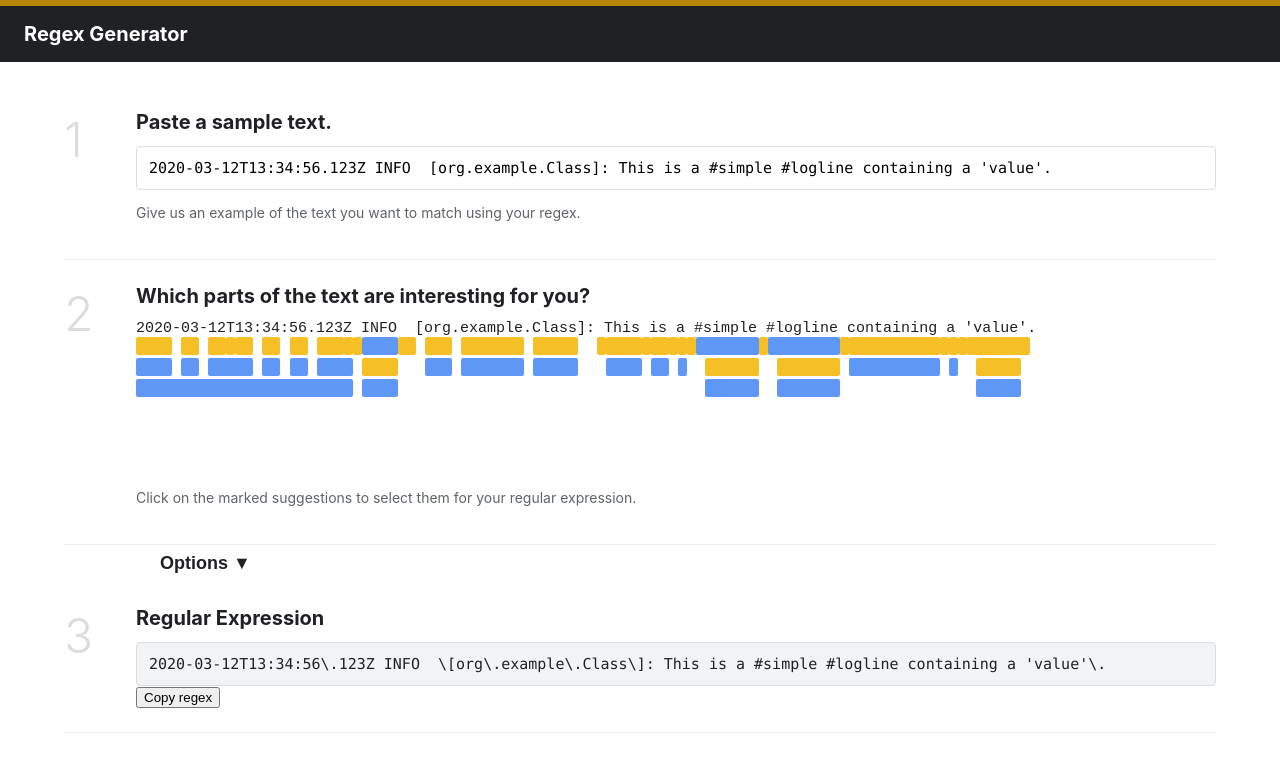
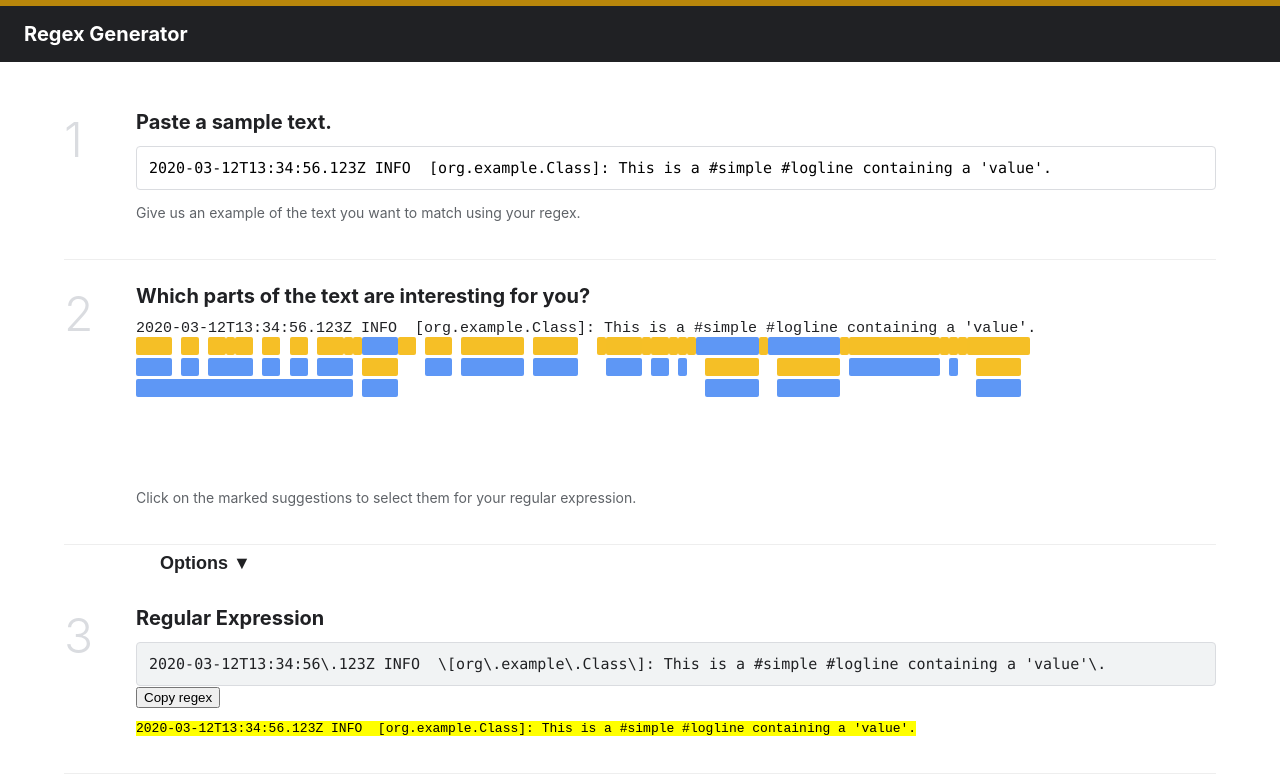
Before and after one commit to helmedeiros/regex-generator, a React app: page / in a window 1280 px wide. Shown: the top 774 px of the page. Built offline with nearby package versions, Linux system fonts and the light colour scheme.

Commit message:
feat: preview regex matches on the sample

```diff
--- a/src/app/App.tsx
+++ b/src/app/App.tsx
@@ -1,12 +1,14 @@
 import * as React from "react";
 import { OptionsPanel } from "../components/OptionsPanel";
 import { RegexOutput } from "../components/RegexOutput";
+import { RegexPreview } from "../components/RegexPreview";
 import { SampleInput } from "../components/SampleInput";
 import { Step } from "../components/Step";
 import { Suggestions } from "../components/Suggestions";
 import { recognize } from "../recognizers/recognize";
+import { findMatches } from "../regex/findMatches";
 import { Match } from "../regex/match";
-import { applyOptions, defaultOptions, RegexOptions } from "../regex/options";
+import { applyOptions, defaultOptions, flagsFor, RegexOptions } from "../regex/options";
 import { buildRegexFromMatches } from "../regex/regexFromMatches";
 import { layoutSuggestions, SuggestionBox } from "../suggestions/layout";
 import { copyText } from "./copyText";
@@ -25,6 +27,8 @@ export class App extends React.Component<{}, AppState> {
   public render() {
     const boxes = layoutSuggestions(recognize(this.state.sample));
     const regex = this.currentRegex();
+    const core = buildRegexFromMatches(this.state.sample, this.state.selected);
+    const ranges = findMatches(this.state.sample, core, flagsFor(this.state.options));
     return (
       <div className="app">
         <header className="app-header">
@@ -53,6 +57,7 @@ export class App extends React.Component<{}, AppState> {
           </div>
           <Step index={3} title="Regular Expression">
             <RegexOutput regex={regex} onCopy={this.handleCopy} />
+            <RegexPreview text={this.state.sample} ranges={ranges} />
           </Step>
         </main>
       </div>
```
Also changed, not shown: 1 other file (tests, documents, lock files or other folders).
